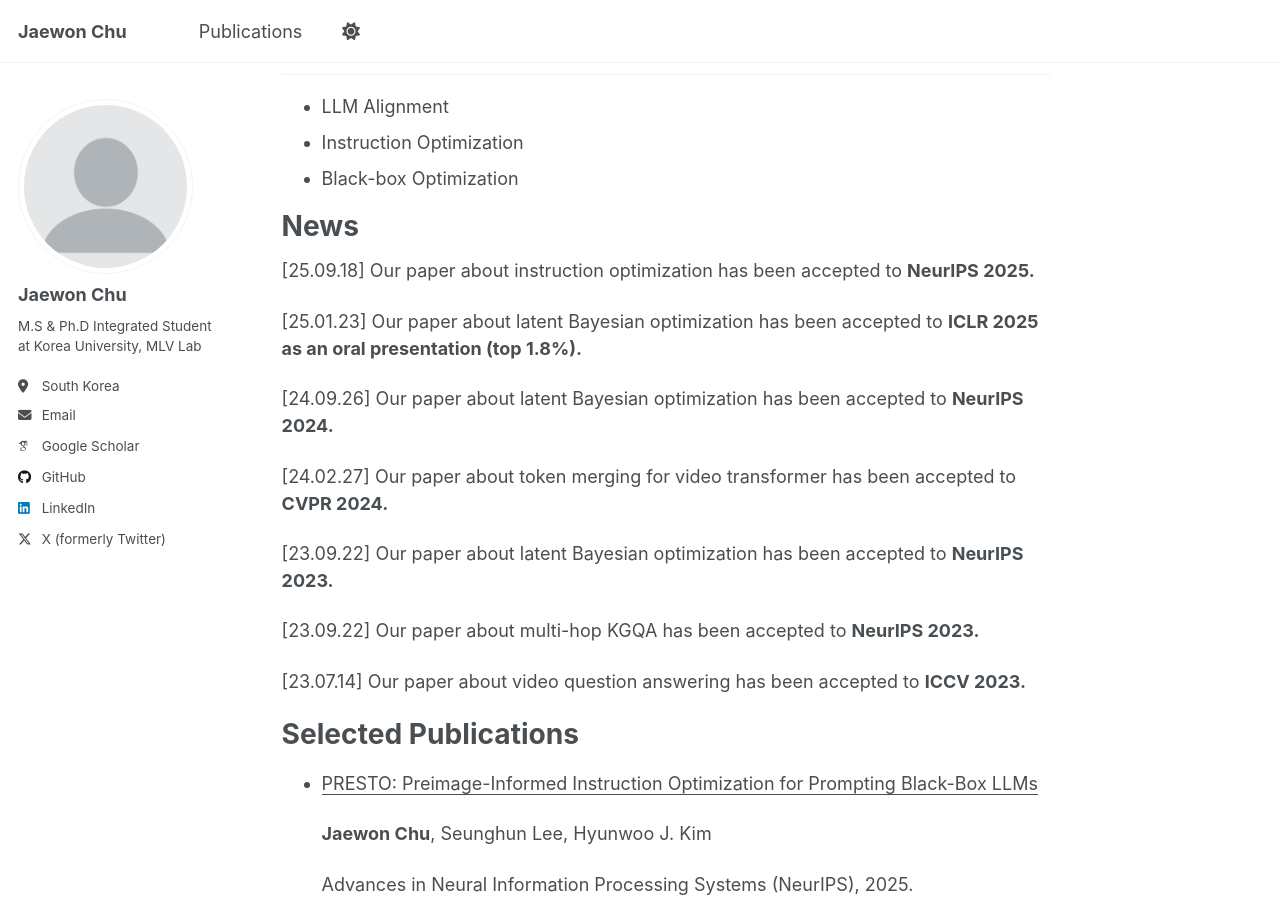
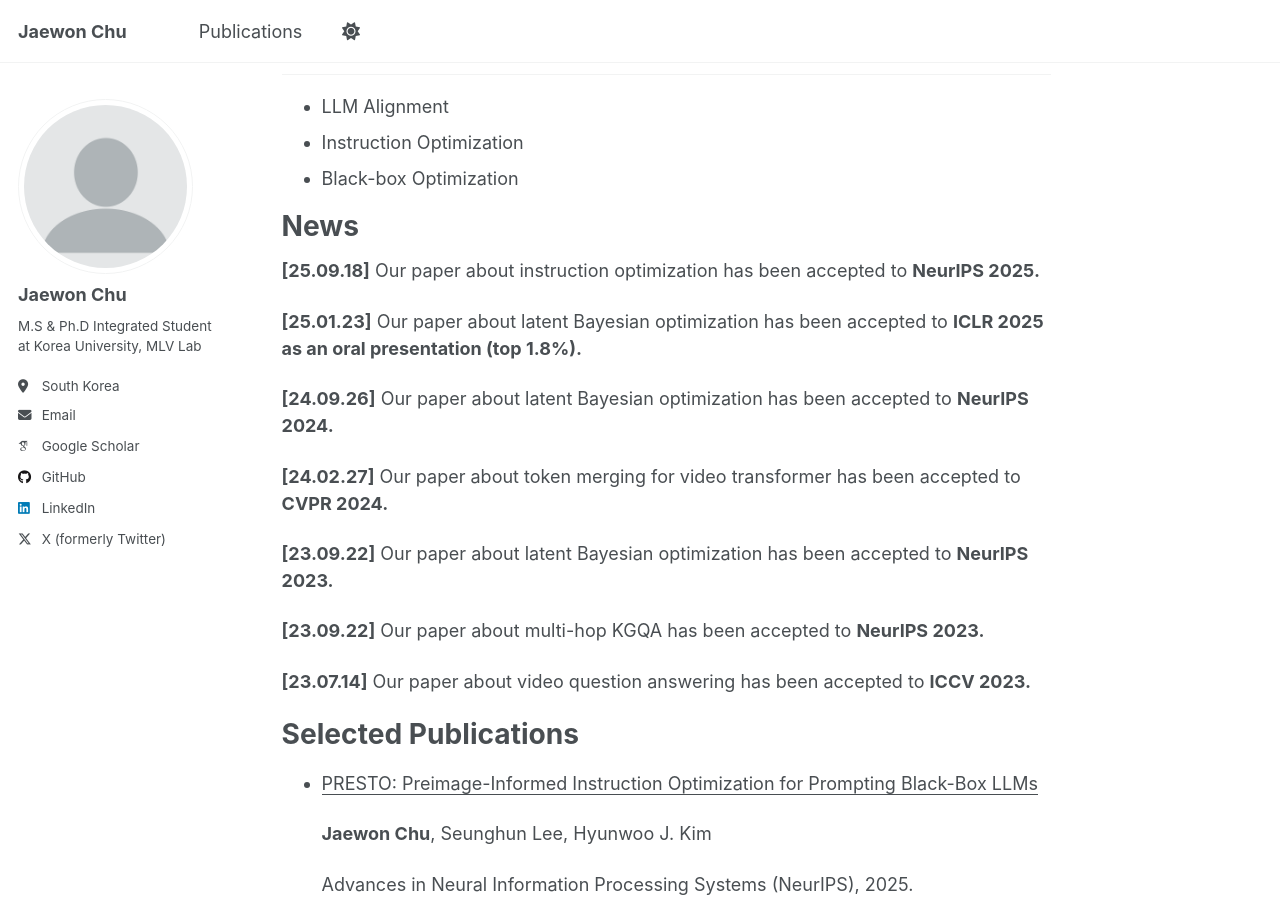
Before and after one commit to jaewonchu/jaewonchu.github.io, a Jekyll site: the page built from _pages/about.md, in a window 1280 px wide and 900 px high, scrolled down 437 px. Built offline with Jekyll 4.4.1, drawn with Linux system fonts in a browser that asks for light colours; some web fonts are replaced; a script that is not in the unit is left out.

Commit message:
Modification

```diff
--- a/_pages/about.md
+++ b/_pages/about.md
@@ -20,19 +20,19 @@ Current Research Interests
 
 News
 ======
-[25.09.18] Our paper about instruction optimization has been accepted to **NeurIPS 2025.**
+**[25.09.18]** Our paper about instruction optimization has been accepted to **NeurIPS 2025.**
 
-[25.01.23] Our paper about latent Bayesian optimization has been accepted to **ICLR 2025 as an oral presentation (top 1.8%).**
+**[25.01.23]** Our paper about latent Bayesian optimization has been accepted to **ICLR 2025 as an oral presentation (top 1.8%).**
 
-[24.09.26] Our paper about latent Bayesian optimization has been accepted to **NeurIPS 2024.**
+**[24.09.26]** Our paper about latent Bayesian optimization has been accepted to **NeurIPS 2024.**
 
-[24.02.27] Our paper about token merging for video transformer has been accepted to **CVPR 2024.**
+**[24.02.27]** Our paper about token merging for video transformer has been accepted to **CVPR 2024.**
 
-[23.09.22] Our paper about latent Bayesian optimization has been accepted to **NeurIPS 2023.**
+**[23.09.22]** Our paper about latent Bayesian optimization has been accepted to **NeurIPS 2023.**
 
-[23.09.22] Our paper about multi-hop KGQA has been accepted to **NeurIPS 2023.**
+**[23.09.22]** Our paper about multi-hop KGQA has been accepted to **NeurIPS 2023.**
 
-[23.07.14] Our paper about video question answering has been accepted to **ICCV 2023.**
+**[23.07.14]** Our paper about video question answering has been accepted to **ICCV 2023.**
 
 Selected Publications
 ======
```
